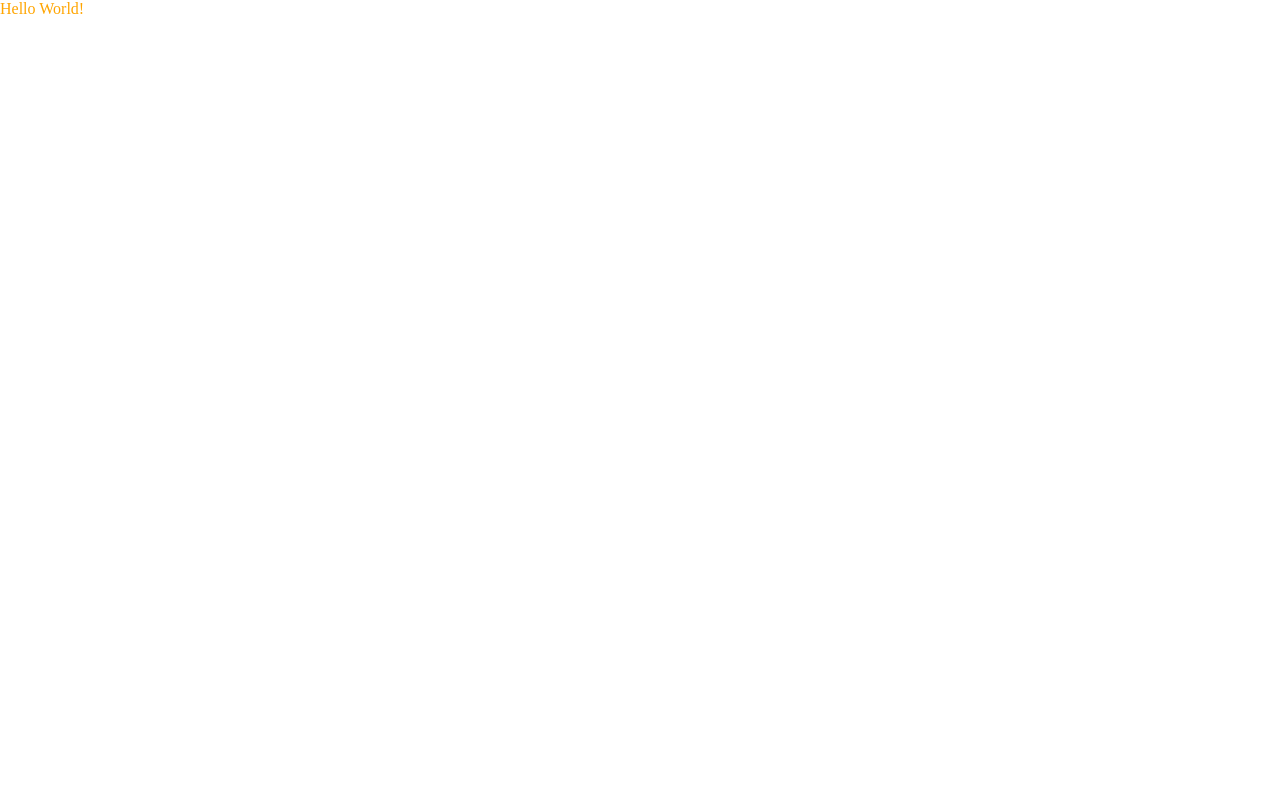
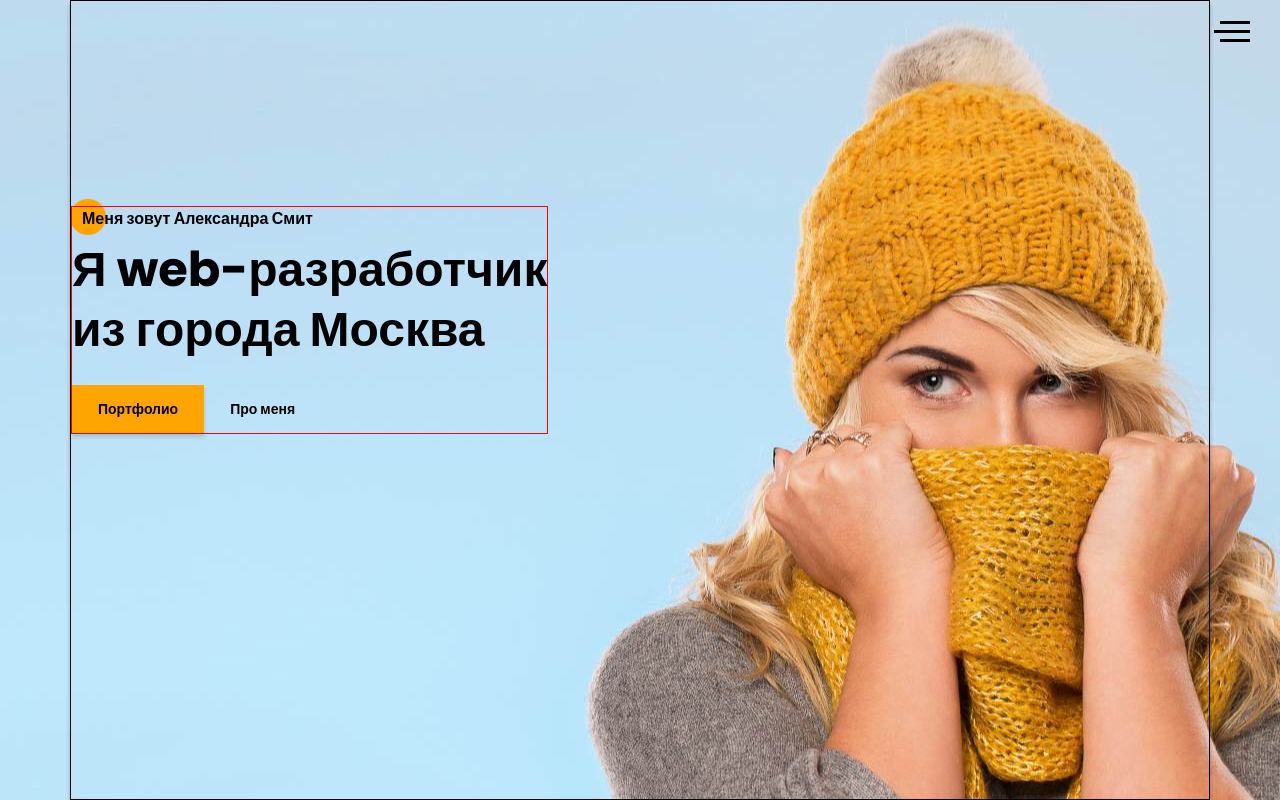
Before and after one commit to EugeneTsalko/digital-chief-test, a website: page index.html in a window 1280 px wide. Drawn offline with Linux system fonts and the light colour scheme.

Commit message:
feat: add basic about section

```diff
--- a/index.html
+++ b/index.html
@@ -4,13 +4,31 @@
 <head>
   <meta charset="UTF-8">
   <meta name="viewport" content="width=device-width, initial-scale=1.0">
+  <link rel="icon" type="image/x-icon" href="./assets/favicon.ico">
   <link rel="stylesheet" href="./style.css">
   <script src="./script.js" async></script>
   <title>Document</title>
 </head>
 
 <body>
-  <p>Hello World!</p>
+  <div class="wrapper">
+    <nav class="nav">
+      <div class="nav__wrapper"></div>
+      <div class="nav__btn" id="burger">
+        <span class="nav__btn__line"></span><span class="nav__btn__line"></span><span class="nav__btn__line"></span>
+      </div>
+    </nav>
+
+    <section class="section about">
+      <h3 class="section__title">Меня зовут Александра Смит</h3>
+      <h1 class="about__title">Я web-разработчик <br> из города Москва</h1>
+      <div class="about__btns">
+        <a href="#" class="link-btn">Портфолио</a>
+        <a href="#" class="link-btn link-btn_secondary">Про меня</a>
+      </div>
+
+    </section>
+  </div>
 </body>
 
 </html>
--- /dev/null
+++ b/package.json
@@ -0,0 +1,5 @@
+{
+  "dependencies": {
+    "scss": "^0.2.4"
+  }
+}
--- /dev/null
+++ b/scss/_variables.scss
@@ -0,0 +1,6 @@
+$yellow-color: #ffa501;
+$black-color: #000000;
+$gray-color: #c4c4c4;
+$white-color: #ffffff;
+
+$transition: all 0.3s ease-in-out;
--- /dev/null
+++ b/scss/index.scss
@@ -0,0 +1,125 @@
+@import url('https://fonts.googleapis.com/css2?family=Poppins:wght@500;700&display=swap');
+@import './variables';
+
+*,
+*::before,
+*::after {
+  padding: 0;
+  margin: 0;
+  border: 0;
+  box-sizing: border-box;
+}
+
+a {
+  text-decoration: none;
+  background-color: transparent;
+  color: $black-color;
+}
+
+ul,
+ol,
+li {
+  list-style: none;
+}
+
+html {
+  scroll-behavior: smooth;
+}
+
+body {
+  font-family: 'Poppins', sans-serif;
+  font-size: 16px;
+  line-height: 1.5rem;
+  color: $black-color;
+  display: flex;
+  justify-content: center;
+  background: url('../assets/jpg/background.jpg') no-repeat center 0;
+}
+
+.nav {
+  position: absolute;
+  right: 0;
+  width: 36px;
+  margin: 20px 30px;
+
+  &__btn {
+    display: flex;
+    flex-direction: column;
+    justify-content: space-between;
+    align-items: flex-end;
+    width: 36px;
+    height: 21px;
+    cursor: pointer;
+
+    &__line {
+      display: block;
+      width: 30px;
+      height: 3px;
+      background-color: $black-color;
+
+      &:nth-child(even) {
+        width: 36px;
+      }
+    }
+  }
+}
+
+.wrapper {
+  max-width: 1140px;
+  height: 100vh;
+  width: 100%;
+  border: 1px solid $black-color;
+  box-shadow: 0px 4px 4px 0px rgba(0, 0, 0, 0.25);
+}
+
+.section {
+  &__title {
+    font-size: 1rem;
+    font-weight: 700;
+    position: relative;
+    padding-left: 0.625rem;
+
+    &::before {
+      content: '';
+      display: inline-block;
+      width: 2.25rem;
+      height: 2.25rem;
+      border-radius: 50%;
+      background-color: $yellow-color;
+      position: absolute;
+      top: -0.5rem;
+      left: -0.125rem;
+      z-index: -1;
+    }
+  }
+}
+
+.about {
+  border: 1px solid red;
+  position: absolute;
+  top: 206px;
+
+  &__title {
+    font-size: 3rem;
+    font-weight: 700;
+    line-height: 3.75rem;
+    padding: 9px 0 25px 0;
+  }
+
+  &__btns {
+    display: flex;
+  }
+}
+
+.link-btn {
+  font-size: 0.875rem;
+  font-weight: 700;
+  background-color: $yellow-color;
+  padding: 0.75rem 1.625rem;
+  box-shadow: 0px 4px 4px 0px rgba(0, 0, 0, 0.15);
+
+  &_secondary {
+    background-color: transparent;
+    box-shadow: none;
+  }
+}
```
Also changed, not shown: assets/favicon.ico (added), assets/jpg/background.jpg (added), assets/jpg/photo.jpg (added), assets/png/contacts-photo.png (deleted), assets/png/promo.png (deleted), style.css, 3 other files.
